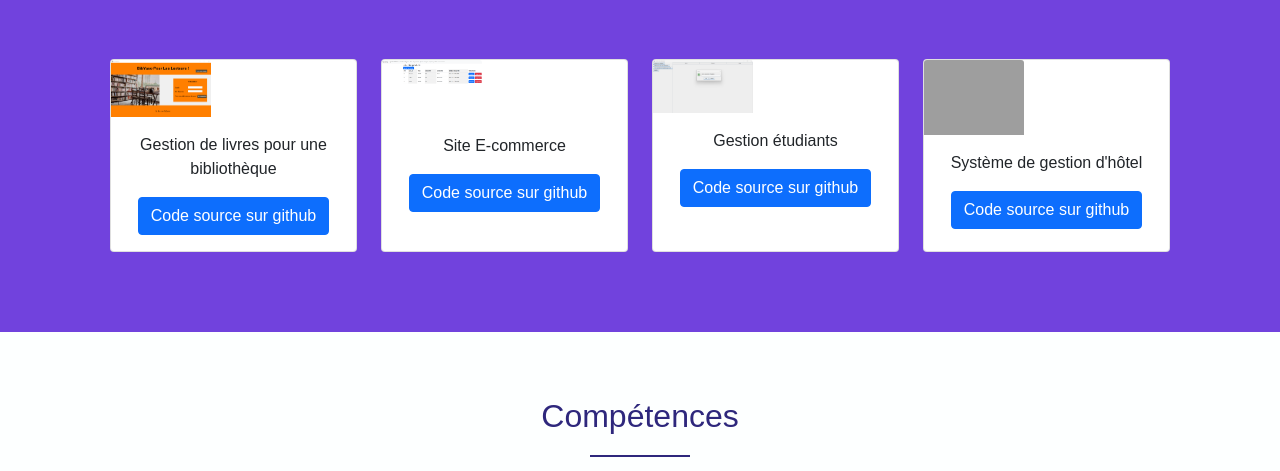
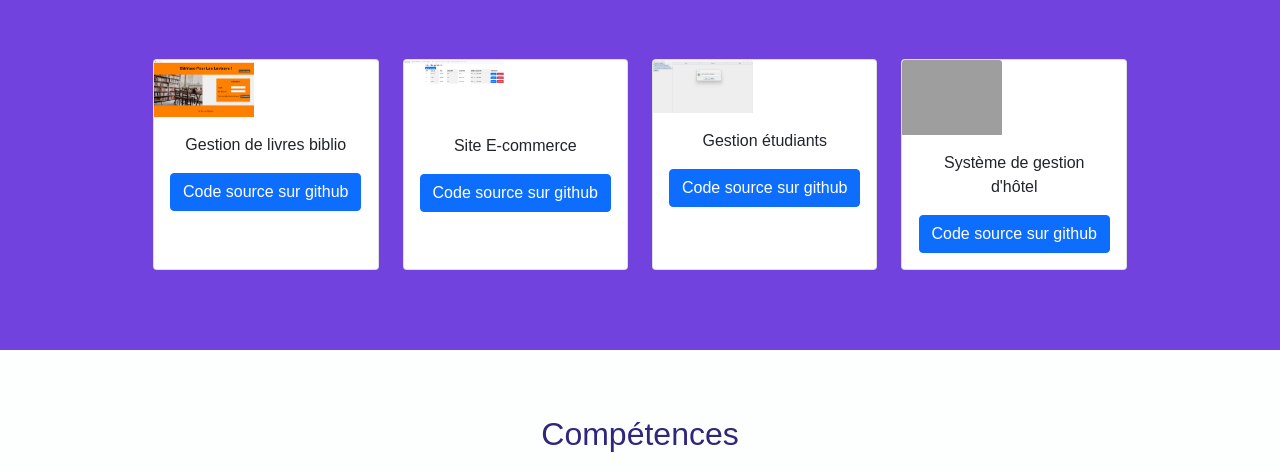
Before and after one commit to yassineaitalla/yass-portfolio, a plain HTML site: page index.html in a window 1280 px wide. Shown: the part 1220-1691 px from the top of the page. Drawn offline with nearby package versions, Linux system fonts and the light colour scheme; grey boxes are pictures that could not be loaded; files whose address does not match are found by name.

Commit message:
Update index.html

```diff
--- a/index.html
+++ b/index.html
@@ -71,7 +71,7 @@
 					<div class="card h-100">
 					  <img class="card-img-top" src="images/biblio.png" alt="Card image cap">
 					  <div class="card-body">
-						<p class="card-text">Gestion de livres pour une bibliothèque</p>
+						<p class="card-text">Gestion de livres biblio</p>
 
 						<a href="https://github.com/yassineaitalla/ApplicationBibyaso" class="btn btn-primary">Code source sur github</a>
 					  </div>
```
